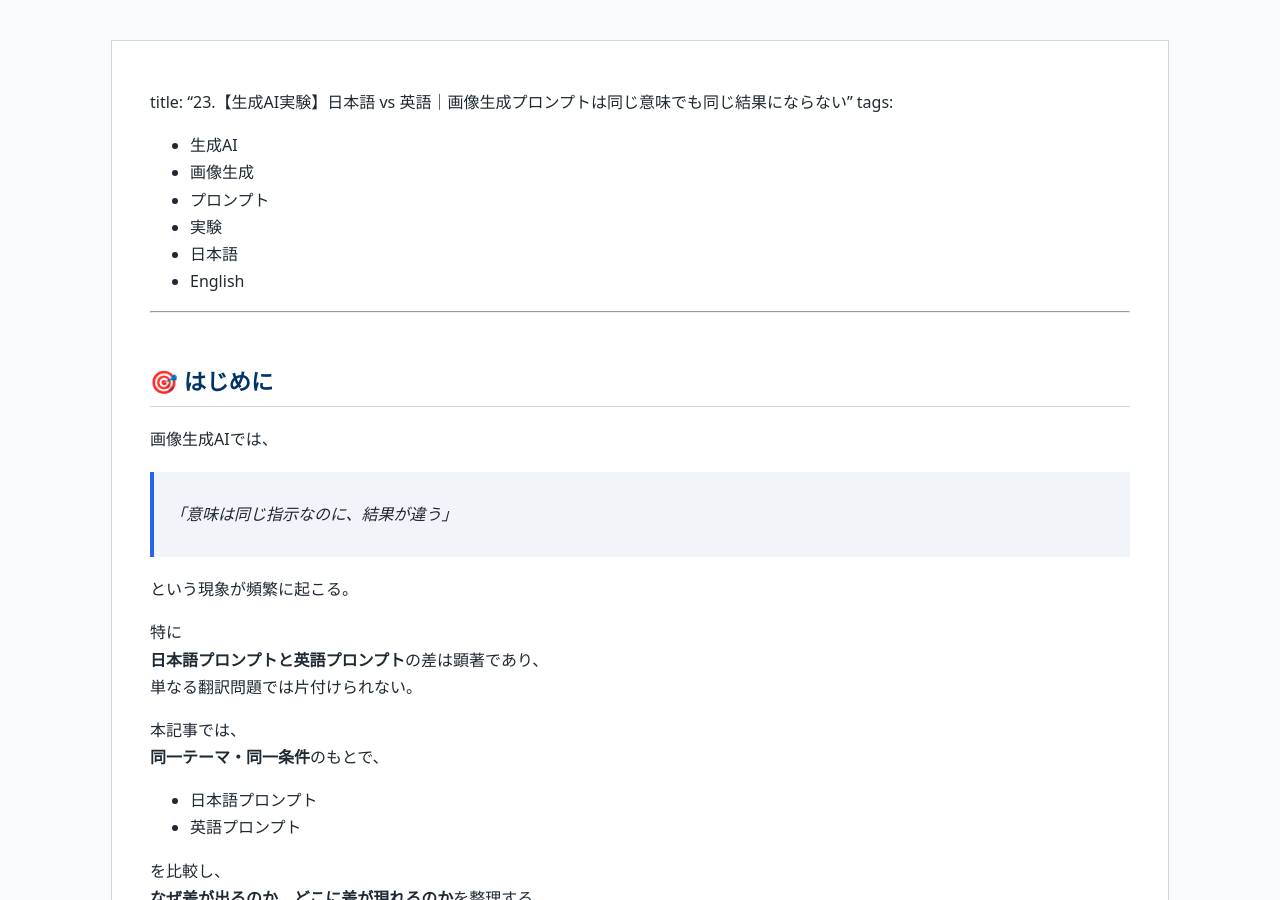
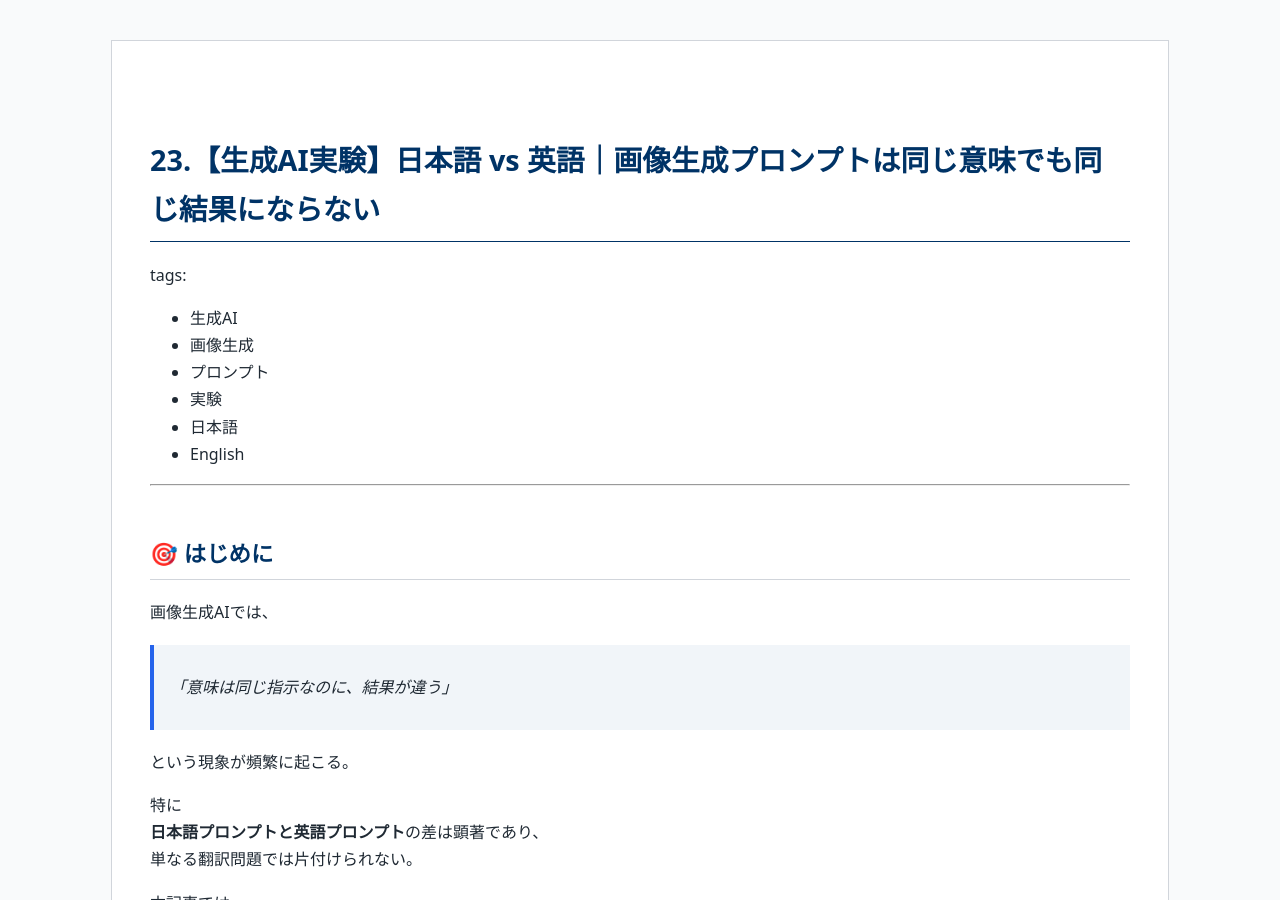
Before and after one commit to Samizo-AITL/qiita-articles, a Jekyll site: the page built from articles/23_image-generation_japanese-vs-english_prompt.md, in a window 1280 px wide and 900 px high. Built offline with Jekyll 4.4.1, drawn with Linux system fonts in a browser that asks for light colours; some of the changed lines change nothing that is shown.

Commit message:
Update 23_image-generation_japanese-vs-english_prompt.md

```diff
--- a/articles/23_image-generation_japanese-vs-english_prompt.md
+++ b/articles/23_image-generation_japanese-vs-english_prompt.md
@@ -3,7 +3,7 @@ layout: default
 title: Qiita Articles
 ---
 
-title: "23.【生成AI実験】日本語 vs 英語｜画像生成プロンプトは同じ意味でも同じ結果にならない"
+# 23.【生成AI実験】日本語 vs 英語｜画像生成プロンプトは同じ意味でも同じ結果にならない
 tags:
   - 生成AI
   - 画像生成
```
